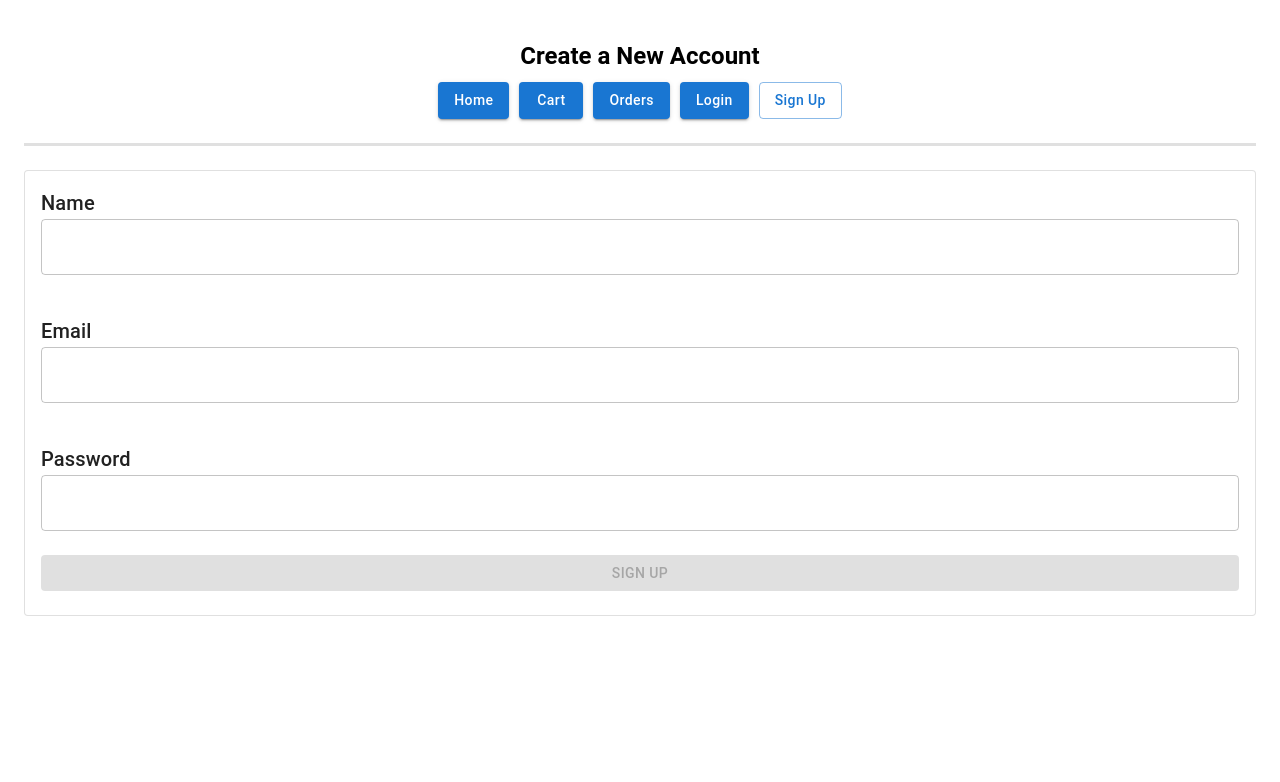
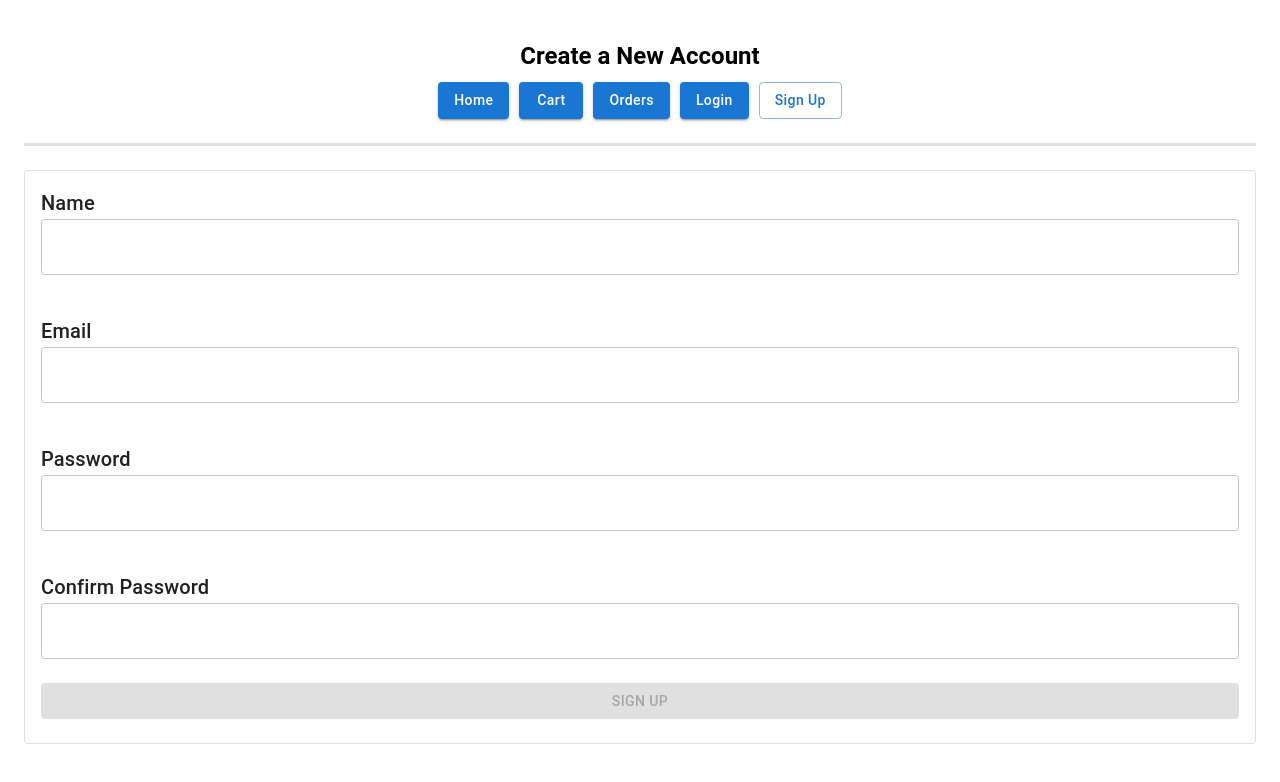
Before and after one commit to keshster98/ecommerce-frontend, a React (Create React App) app: page /signup in a window 1280 px wide. Shown: the top 782 px of the page. Built offline with nearby package versions, Linux system fonts and the light colour scheme.

Commit message:
Refactoring of login and signup page and added feature for error checking on the frontend side

```diff
--- a/src/pages/Login/index.js
+++ b/src/pages/Login/index.js
@@ -24,7 +24,7 @@ function Signup() {
     const verifyUser = await login(email, password);
 
     if (verifyUser) {
-      toast.success("User has been registered successfully!");
+      toast.success("User has been logged in successfully!");
       console.log(verifyUser);
       navigate("/");
     }
@@ -46,6 +46,7 @@ function Signup() {
         </Typography>
         <TextField
           fullWidth
+          type="password"
           value={password}
           onChange={(event) => setPassword(event.target.value)}
         />
--- a/src/pages/Signup/index.js
+++ b/src/pages/Signup/index.js
@@ -18,16 +18,22 @@ function Signup() {
   const [name, setName] = useState("");
   const [email, setEmail] = useState("");
   const [password, setPassword] = useState("");
+  const [confirmPassword, setConfirmPassword] = useState("");
 
   const handleSignupFormSubmit = async (event) => {
     event.preventDefault();
 
-    const newUser = await signup(name, email, password);
+    if (confirmPassword !== password) {
+      toast.error("Your password does not match, try again");
+      navigate("/signup");
+    } else {
+      const newUser = await signup(name, email, password);
 
-    if (newUser) {
-      toast.success("User has been registered successfully!");
-      console.log(newUser);
-      navigate("/");
+      if (newUser) {
+        toast.success("User has been registered successfully!");
+        console.log(newUser);
+        navigate("/");
+      }
     }
   };
 
@@ -55,8 +61,17 @@ function Signup() {
         </Typography>
         <TextField
           fullWidth
+          type="password"
           value={password}
           onChange={(event) => setPassword(event.target.value)}
+        />
+        <Typography variant="h6" component="h6" sx={{ mt: 5 }}>
+          Confirm Password
+        </Typography>
+        <TextField
+          fullWidth
+          value={confirmPassword}
+          onChange={(event) => setConfirmPassword(event.target.value)}
         />
       </CardContent>
       <CardActions>
@@ -64,7 +79,9 @@ function Signup() {
           variant="contained"
           sx={{ ml: 1, mr: 1, mb: 2 }}
           fullWidth
-          disabled={!name || !email || !password ? true : false}
+          disabled={
+            !name || !email || !password || !confirmPassword ? true : false
+          }
           onClick={handleSignupFormSubmit}
         >
           Sign Up
```
